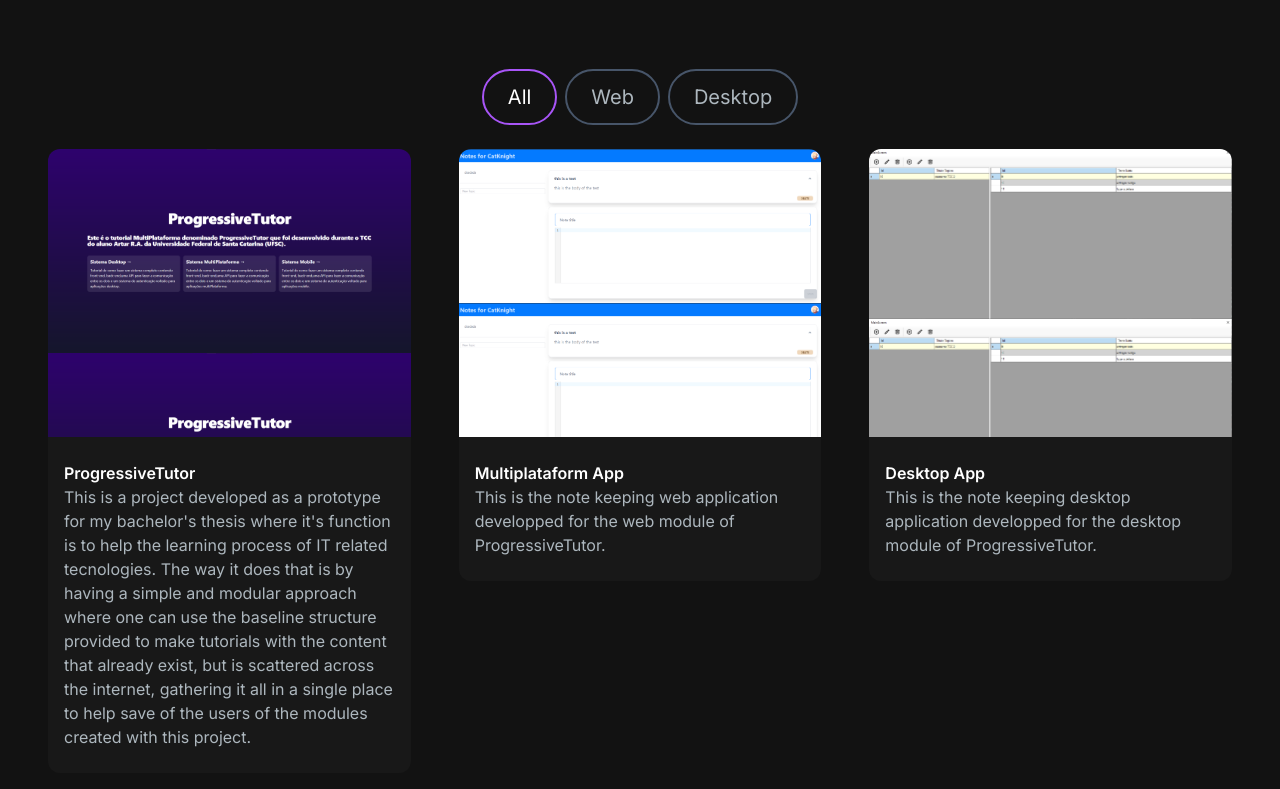
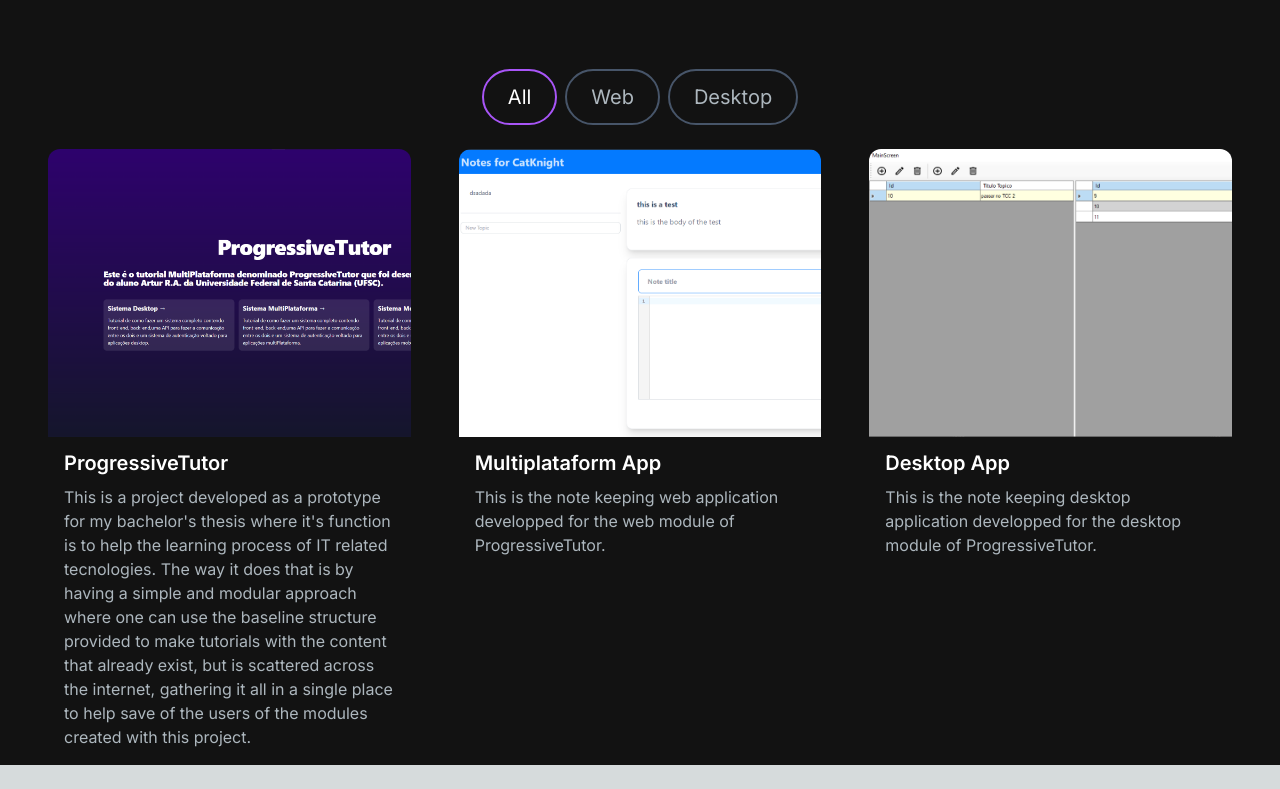
Before and after one commit to ArturRA/portfolio-website, a Next.js app: page / in a window 1280 px wide. Shown: the part 1340-2129 px from the top of the page. After the commit the page ends 2105 px from the top, so only its background shows below. Built offline with nearby package versions, Linux system fonts and the light colour scheme.

Commit message:
clean up and add git link

```diff
--- a/src/components/ProjectCard.jsx
+++ b/src/components/ProjectCard.jsx
@@ -2,34 +2,30 @@ import React from "react";
 import { CodeBracketIcon, EyeIcon } from "@heroicons/react/24/outline";
 import Link from "next/link";
 
-const ProjectCard = ({ imgUrl, title, description }) => {
+const ProjectCard = ({ imgUrl, title, description, gitUrl, previewUrl }) => {
   return (
     <div>
       <div
-        className="group rounded-t-xl h-52 md:h-72 bg-center relative overflow-hidden"
-        src={imgUrl}
-        alt={title}
-        width={300}
-        height={200}
-        style={{ background: `url(${imgUrl})`, backgroundSize: "contain" }}
+        className="h-52 md:h-72 rounded-t-xl relative group"
+        style={{ background: `url(${imgUrl})`, backgroundSize: "cover" }}
       >
-        <div className="overlay absolute top-0 left-0 w-full h-full bg-[#181818] bg-opacity-0 hidden group-hover:flex group-hover:bg-opacity-80 transition-all duration-500 items-center justify-center">
+        <div className="overlay items-center justify-center absolute top-0 left-0 w-full h-full bg-[#181818] bg-opacity-0 hidden group-hover:flex group-hover:bg-opacity-80 transition-all duration-500 ">
           <Link
-            href="/"
-            className="h-14 w-14 border-2 relative rounded-full border-[#ADB7BE] hover:border-white mr-4 group/link"
+            href={gitUrl}
+            className="h-14 w-14 mr-2 border-2 relative rounded-full border-[#ADB7BE] hover:border-white group/link"
           >
-            <EyeIcon className="h-10 w-10 text-[#ADB7BE] group-hover/link:text-white absolute top-1/2 left-1/2 transform -translate-x-1/2 -translate-y-1/2" />
+            <CodeBracketIcon className="h-10 w-10 text-[#ADB7BE] absolute top-1/2 left-1/2 transform -translate-x-1/2 -translate-y-1/2  cursor-pointer group-hover/link:text-white" />
           </Link>
           <Link
-            href="/"
+            href={previewUrl}
             className="h-14 w-14 border-2 relative rounded-full border-[#ADB7BE] hover:border-white group/link"
           >
-            <CodeBracketIcon className="h-10 w-10 text-[#ADB7BE] group-hover/link:text-white absolute top-1/2 left-1/2 transform -translate-x-1/2 -translate-y-1/2" />
+            <EyeIcon className="h-10 w-10 text-[#ADB7BE] absolute top-1/2 left-1/2 transform -translate-x-1/2 -translate-y-1/2  cursor-pointer group-hover/link:text-white" />
           </Link>
         </div>
       </div>
-      <div className="bg-[#181818] rounded-b-xl py-6 px-4 text-white">
-        <h5 className="font-lg font-semibold">{title}</h5>
+      <div className="text-white rounded-b-xl mt-3 bg-[#181818]py-6 px-4">
+        <h5 className="text-xl font-semibold mb-2">{title}</h5>
         <p className="text-[#ADB7BE]">{description}</p>
       </div>
     </div>
--- a/src/components/ProjectsSection.jsx
+++ b/src/components/ProjectsSection.jsx
@@ -10,7 +10,7 @@ const projectsData = [
     description: "This is a project developed as a prototype for my bachelor's thesis where it's function is to help the learning process of IT related tecnologies. The way it does that is by having a simple and modular approach where one can use the baseline structure provided to make tutorials with the content that already exist, but is scattered across the internet, gathering it all in a single place to help save of the users of the modules created with this project.",
     image: "/images/projects/ProgressiveTutor.png",
     tag: ["All", "Web"],
-    gitUrl: "/",
+    gitUrl: "https://github.com/ArturRA/progressive_tutor_tutorial",
     previewUrl: "/",
   },
   {
@@ -19,7 +19,7 @@ const projectsData = [
     description: "This is the note keeping web application developped for the web module of ProgressiveTutor.",
     image: "/images/projects/MultiplataformApp.png",
     tag: ["All", "Web"],
-    gitUrl: "/",
+    gitUrl: "https://github.com/ArturRA/progressive_tutor_multiplataform",
     previewUrl: "/",
   },
   {
@@ -28,7 +28,7 @@ const projectsData = [
     description: "This is the note keeping desktop application developped for the desktop module of ProgressiveTutor.",
     image: "/images/projects/DesktopApp.png",
     tag: ["All", "Desktop"],
-    gitUrl: "/",
+    gitUrl: "https://github.com/ArturRA/NoteKeeperTCC",
     previewUrl: "/",
   },
 ];
```
